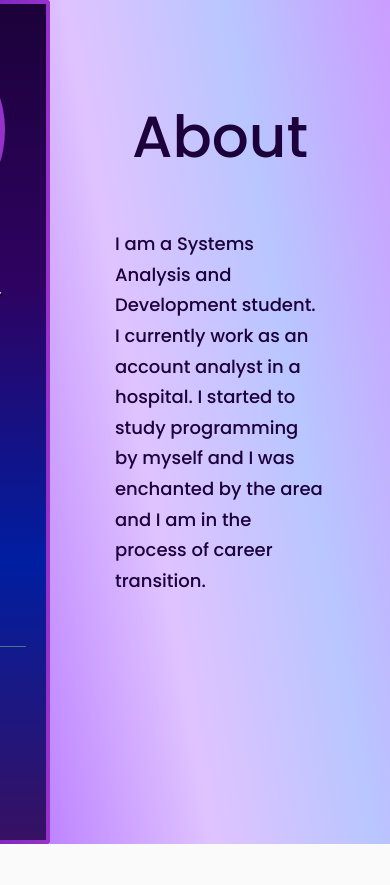
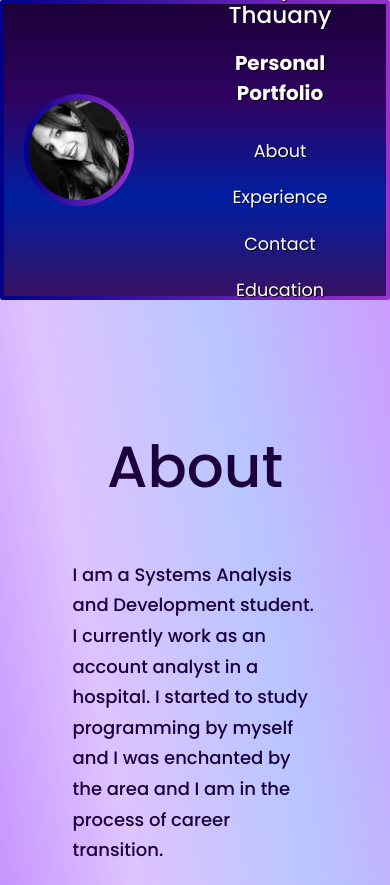
Before and after one commit to albertwallac/PersonalPortifolio, a plain HTML site: page index.html in a window 390 px wide. Shown: the top 885 px of the page. Before the commit the page ends 844 px from the top, so only its background shows below. Drawn offline with nearby package versions, Linux system fonts and the light colour scheme.

Commit message:
responsive

```diff
--- a/home.css
+++ b/home.css
@@ -32,6 +32,10 @@ a:focus {
     box-shadow: 1px 1px 3px rgba(0, 0, 0, 0.1);
 }
 
+#portifolio {
+    margin-bottom: 20px;
+}
+
 .navbar-btn {
     box-shadow: none;
     outline: none !important;
@@ -61,14 +65,14 @@ a:focus {
     transition: all 0.3s;
     padding: 20px;
     background:
-        linear-gradient(#1c013a,#2e0261,#001ea1, #371163) padding-box,
+        linear-gradient(#1c013a, #2e0261, #001ea1, #371163) padding-box,
         linear-gradient(to right, darkblue, darkorchid) border-box;
     border-radius: 2px;
     border: 4px solid transparent;
     text-shadow: 1px 1px #000000dc;
 }
 
-#sidebar h3{
+#sidebar h3 {
     text-align: center;
 }
 
@@ -83,7 +87,6 @@ a:focus {
 
 #sidebar ul.components {
     padding: 20px 0;
-    border-bottom: 1px solid #47748b;
 }
 
 #sidebar ul p {
@@ -161,14 +164,14 @@ a.article:hover {
     min-height: 100vh;
     transition: all 0.3s;
     background:
-        linear-gradient(80deg,#be85ff,#dfc3ff,#b9c6ff, #cb9dff) padding-box,
+        linear-gradient(80deg, #be85ff, #dfc3ff, #b9c6ff, #cb9dff) padding-box,
         linear-gradient(to right, darkblue, darkorchid) border-box;
     display: flex;
     justify-content: center;
     align-items: center;
 }
 
-#about{
+#about {
     margin-left: auto;
     margin-right: auto;
     width: 70%;
@@ -181,26 +184,10 @@ a.article:hover {
     text-align: center;
 }
 
-#content p{
+#content p {
     color: #1c013a;
     font-size: 18px;
     font-weight: 500;
-}
-
-/* Mediaqueries */
-
-@media (max-width: 768px) {
-    #sidebar {
-        margin-left: -250px;
-    }
-
-    #sidebar.active {
-        margin-left: 0;
-    }
-
-    #sidebarCollapse span {
-        display: none;
-    }
 }
 
 img {
@@ -213,7 +200,7 @@ img {
     display: flex;
     justify-content: center;
     background:
-        linear-gradient(#1c013a,#2e0261,#001ea1, #371163) padding-box,
+        linear-gradient(#1c013a, #2e0261, #001ea1, #371163) padding-box,
         linear-gradient(to right, darkblue, darkorchid) border-box;
     border-radius: 50%;
     border: 6px solid transparent;
@@ -223,7 +210,7 @@ img {
     margin: 85px;
 }
 
-#prof_links{
+#prof_links {
     margin: 85px;
     display: flex;
     align-items: center;
@@ -235,3 +222,80 @@ img {
     font-size: 20px;
     font-weight: bolder;
 }
+
+/* Mediaqueries */
+
+@media (max-width: 768px) {
+    #sidebar {
+        height: 220px;
+        min-width: 100%;
+        width: 100%;
+        left: 0;
+        top: 0;
+        background-color: #000d42;
+        display: flex;
+
+    }
+
+    .wrapper{
+        display: flex;
+        flex-direction: column;
+    }
+
+    .btn-list {
+        display: flex;
+        flex-wrap: wrap;
+        justify-content: space-evenly;
+        flex-wrap: wrap;
+    }
+
+    li{
+        text-decoration: none;
+    }
+
+    .Me-Photo {
+        width: 100px;
+    }
+
+    .container {
+        width: 110px;
+    }
+
+    .Name {
+        margin-top: 50px;
+        margin-bottom: 10px;
+    }
+
+    .list-unstyled {
+        display: flex;
+        flex-direction: column;
+        justify-content: center;
+    }
+
+    .Me {
+        margin-right: 60px;
+        display: flex;
+        flex-direction: column;
+        justify-content: center;
+    }
+
+    #sidebar.active {
+        margin-left: 0;
+    }
+
+    #sidebarCollapse span {
+        display: none;
+    }
+}
+
+@media (max-width: 714px) {
+    #sidebar {
+        height: 280px;
+    }
+}
+
+@media (max-width: 515px) {
+    #sidebar {
+        height: 300px;
+    }
+}
--- a/index.html
+++ b/index.html
@@ -24,25 +24,21 @@
     <div class="wrapper">
         <!-- Sidebar  -->
         <nav id="sidebar">
+            <div class="Me">
                 <div class="container">
-                <img src="./img/my photo.jpg" alt="">
+                    <img class="Me-Photo" src="./img/my photo.jpg" alt="">
+                </div>
             </div>
 
-            <br>
-            <!--used to skip line-->
-            <br>
-
-            <i>
-                <!--used to make text bold-->
-                <h3>Thayná Thauany</h3>
-            </i>
 
             <ul class="list-unstyled components">
+                <div class="Name">
+                    <h3>Thayná Thauany</h3>
+                </div>
 
                 <div id="portifolio">Personal Portfolio</div>
 
-                <br>
-
+                <div class="btn-list">
                     <li>
                         <a href="javascript:about(true);">About</a>
                     </li>
@@ -58,6 +54,8 @@
                     <li>
                         <a href="javascript:hobbie(true)">Hobbies</a>
                     </li>
+                </div>
+
             </ul>
 
         </nav>
```
Lines whose indentation alone changed are shown as unchanged.
